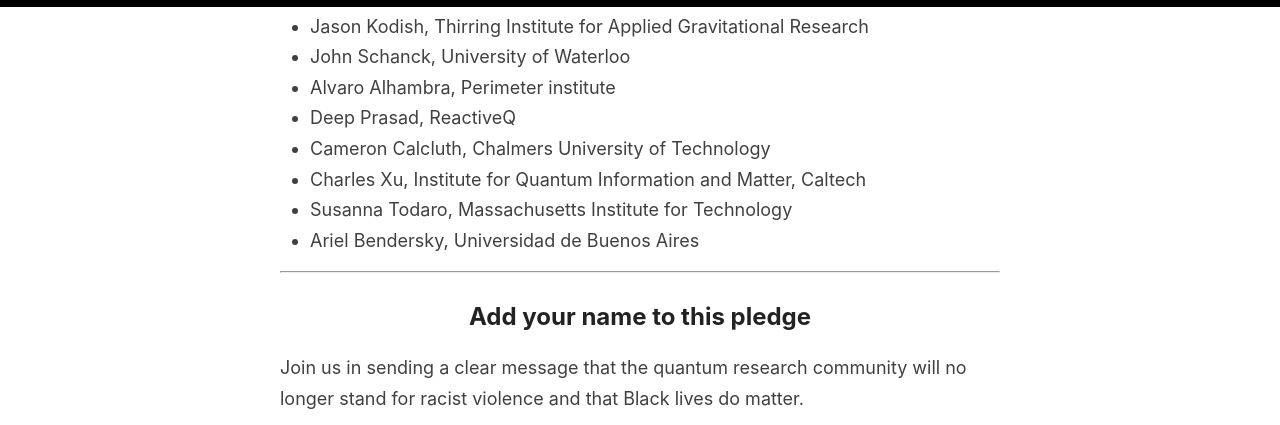
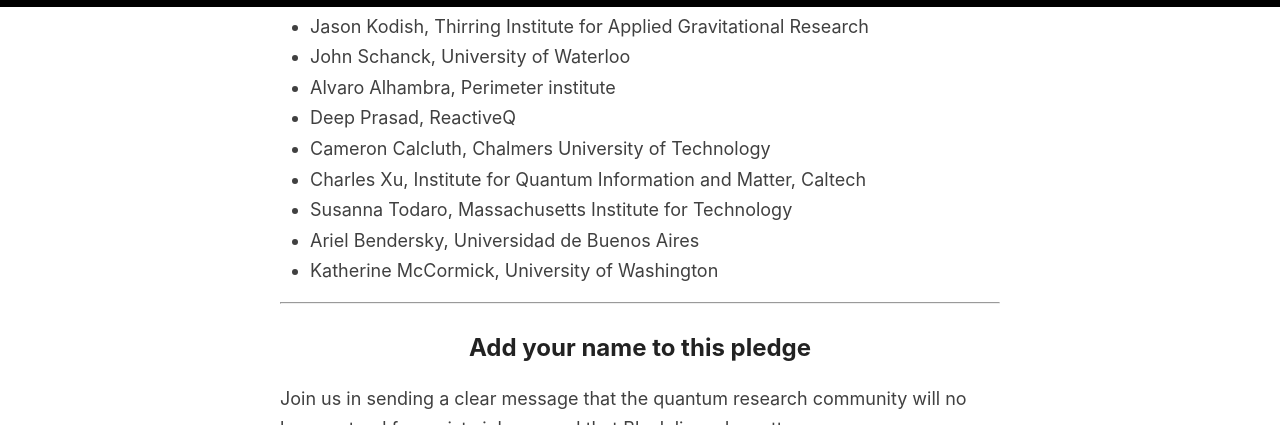
Before and after one commit to quantumforblacklives/quantumforblacklives.github.io, a Jekyll site: the page built from index.html, in a window 1280 px wide and 900 px high, scrolled down 3522 px, cut to the strip 0-425 px from the top of the window. Built offline with Jekyll 4.4.1, drawn with Linux system fonts in a browser that asks for light colours; the list of posts is cut into pages by our own code.

Commit message:
Add signature from Katherine McCormick.

```diff
--- a/_includes/signatories.md
+++ b/_includes/signatories.md
@@ -17,3 +17,4 @@
 - Charles Xu, Institute for Quantum Information and Matter, Caltech
 - Susanna Todaro, Massachusetts Institute for Technology
 - Ariel Bendersky, Universidad de Buenos Aires
+- Katherine McCormick, University of Washington
```
